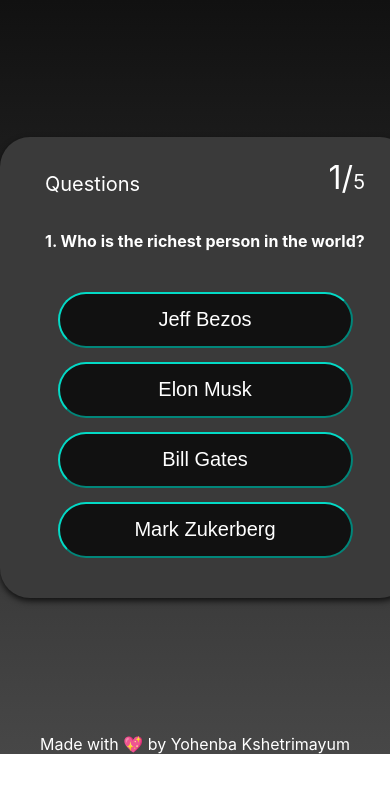
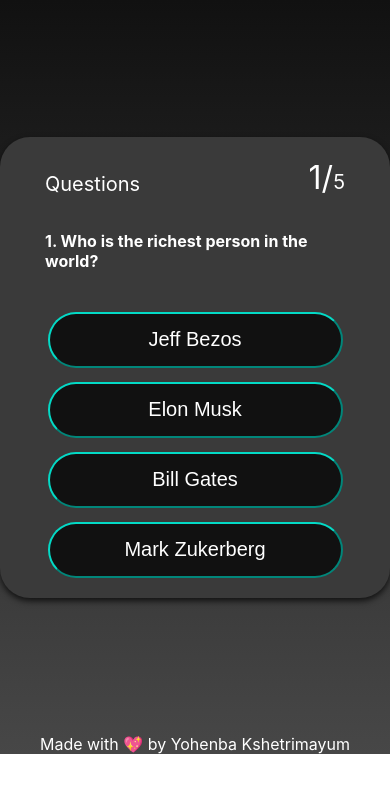
Before and after one commit to Yohenba18/Quiz-app, a React (Create React App) app: page / in a window 390 px wide. Shown: the top 792 px of the page. Built offline with nearby package versions, Linux system fonts and the light colour scheme.

Commit message:
quiz v4.5.1 responsive

```diff
--- a/src/App.css
+++ b/src/App.css
@@ -89,7 +89,7 @@
 
 @media screen and (max-width: 428px) {
   .App .quiz{
-    max-width:320px;
+    max-width:300px;
     margin-top: auto;
     margin-bottom: auto;
     height: 419px;
```
